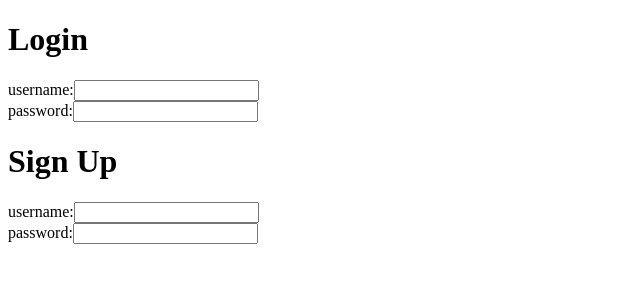
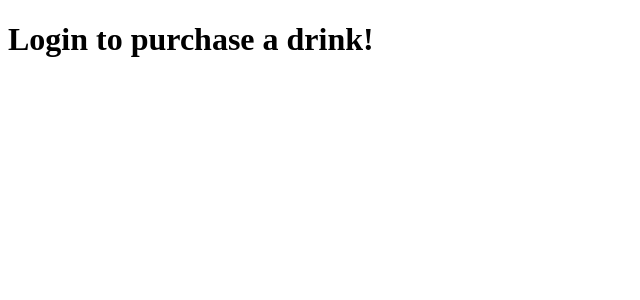
Before and after one commit to czyu1/ColaCo-Vending-Machine, a React app: page / in a window 1280 px wide. Shown: the top 300 px of the page, without its empty margins (0-640 px from the left). Built offline with nearby package versions, Linux system fonts and the light colour scheme; the HTML template or start-up script is replaced by a standard one.

Commit message:
user login pages

```diff
--- a/src/client/App.jsx
+++ b/src/client/App.jsx
@@ -1,14 +1,14 @@
 import React from 'react';
-import UserLogin from './component/user/UserLogin';
-import SignUp from './component/user/SignUp';
+import HomePage from './components/user/UserHomePage.jsx';
 
-function App() {
+const App = function () {
   return (
     <div>
-      <UserLogin />
-      <SignUp />
+      <h1>Login to purchase a drink!</h1>
+
+      <HomePage />
     </div>
   );
-}
+};
 
 export default App;
--- a/src/client/component/user/SignUp.jsx
+++ b/src/client/components/user/SignUp.jsx
@@ -1,16 +1,20 @@
 import React, { useState } from 'react';
 
-function SignUp() {
+const SignUp = function ({ previousPage }) {
   const [userInfo, setUserInfo] = useState({
     username: '',
     password: '',
   });
 
   const { username, email } = userInfo;
+
+  const submitHandler = () => {
+    console.log('Signed up');
+  };
   return (
     <div>
       <h1>Sign Up</h1>
-      <form>
+      <form onSubmit={submitHandler}>
         <div>
           <label htmlFor="username">
             username:
@@ -22,7 +26,7 @@ function SignUp() {
               value={userInfo.username}
               required
               autoComplete="none"
-            ></input>
+            />
           </label>
         </div>
 
@@ -36,12 +40,17 @@ function SignUp() {
               }
               required
               autoComplete="none"
-            ></input>
+            />
           </label>
         </div>
+        <input type="submit" value="SignUp" />
       </form>
+      <div>
+        <span>Back</span>
+        <button onClick={previousPage} type="button"></button>
+      </div>
     </div>
   );
-}
+};
 
 export default SignUp;
--- /dev/null
+++ b/src/client/components/user/UserHomePage.jsx
@@ -0,0 +1,27 @@
+import React, { useState } from 'react';
+import SignUp from './SignUp.jsx';
+import UserLogin from './UserLogin.jsx';
+
+const HomePage = function () {
+  const [currentPage, setCurrentPage] = useState('userLogin');
+
+  const previousPage = () => {
+    setCurrentPage('userLogin');
+  };
+  const onSignUpPage = () => {
+    setCurrentPage('signUp');
+  };
+
+  const renderPage = (currentPage) => {
+    switch (currentPage) {
+      case 'signUp':
+        return <SignUp previousPage={previousPage} />;
+      default:
+        return <UserLogin onSignUpPage={onSignUpPage} />;
+    }
+  };
+
+  return <div>{renderPage}</div>;
+};
+
+export default HomePage;
--- a/src/client/component/user/UserLogin.jsx
+++ b/src/client/components/user/UserLogin.jsx
@@ -1,15 +1,17 @@
 import React, { useState } from 'react';
 
-function UserLogin() {
+const UserLogin = function ({ onSignUpPage }) {
   const [userInfo, setUserInfo] = useState({
     username: '',
     password: '',
   });
-
+  const submitHandler = () => {
+    console.log('Logged On');
+  };
   return (
     <div>
       <h1>Login</h1>
-      <form>
+      <form onSubmit={submitHandler}>
         <div>
           <label htmlFor="username">
             username:
@@ -21,7 +23,7 @@ function UserLogin() {
               value={userInfo.username}
               required
               autoComplete="none"
-            ></input>
+            />
           </label>
         </div>
 
@@ -35,12 +37,19 @@ function UserLogin() {
               }
               required
               autoComplete="none"
-            ></input>
+            />
           </label>
         </div>
+        <input type="submit" value="Login" />
       </form>
+      <div>
+        <span>First time?</span>
+        <button onClick={onSignUpPage} type="button">
+          Sign Up
+        </button>
+      </div>
     </div>
   );
-}
+};
 
 export default UserLogin;
```
Also changed, not shown: package.json (+7 -2 lines), .eslintrc.json, 4 other files (tests, documents, lock files or other folders).
